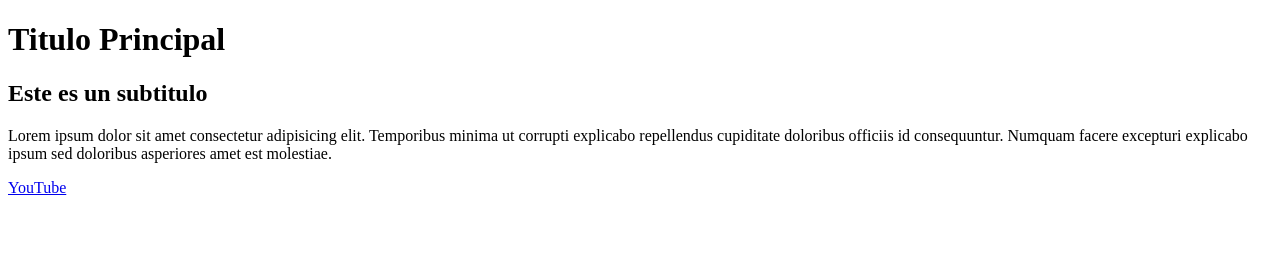
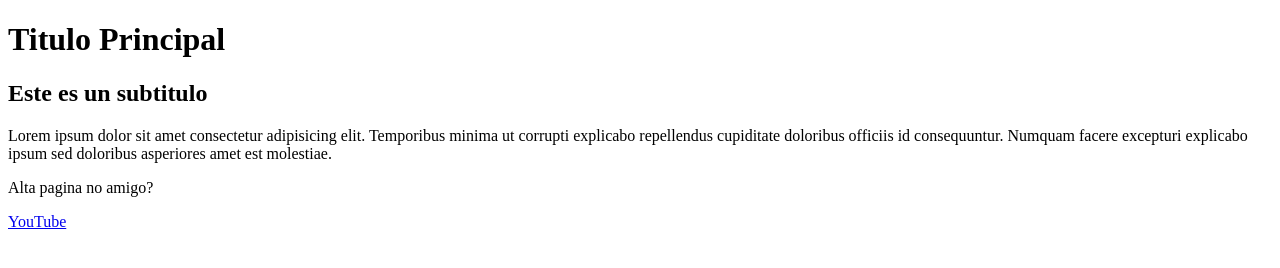
Before and after one commit to Laureanocrs/PruebaGit2, a plain HTML site: page index.html in a window 1280 px wide. Drawn offline with Linux system fonts and the light colour scheme.

Commit message:
Agregue Texto

```diff
--- a/index.html
+++ b/index.html
@@ -9,6 +9,7 @@
     <h1>Titulo Principal</h1>
     <h2>Este es un subtitulo</h2>
     <p>Lorem ipsum dolor sit amet consectetur adipisicing elit. Temporibus minima ut corrupti explicabo repellendus cupiditate doloribus officiis id consequuntur. Numquam facere excepturi explicabo ipsum sed doloribus asperiores amet est molestiae.</p>
+    <p>Alta pagina no amigo?</p>
     <a href="https://www.youtube.com/">YouTube</a>
 </body>
 </html>
```
